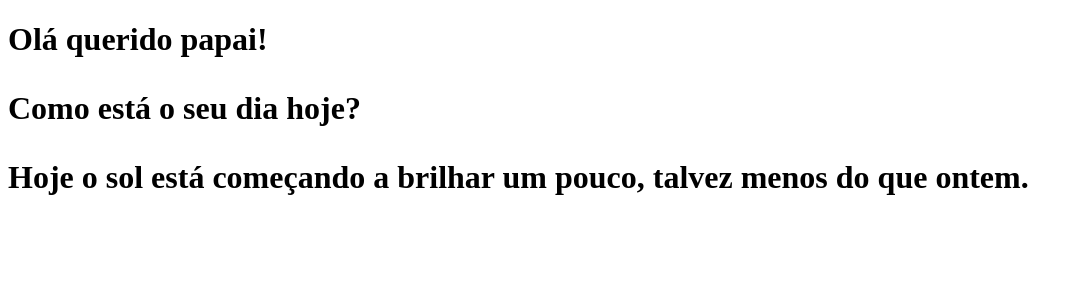
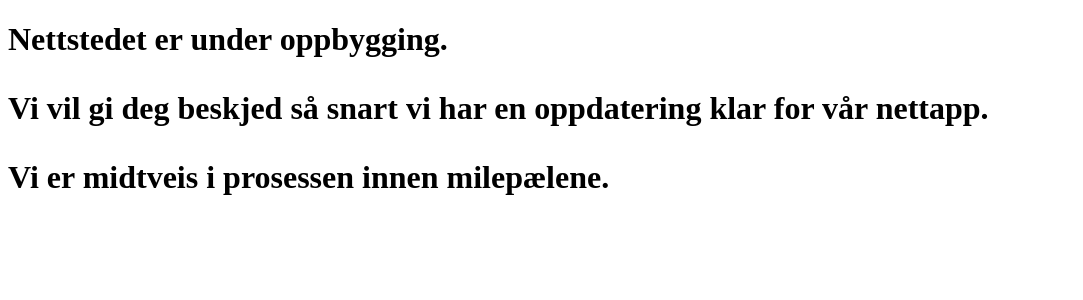
Before and after one commit to pfillipi/itpanytt, a Next.js app: page / in a window 1280 px wide. Shown: the top 300 px of the page, without its empty margins (0-1083 px from the left). Built offline with nearby package versions, Linux system fonts and the light colour scheme.

Commit message:
Oppdatering

```diff
--- a/pages/index.js
+++ b/pages/index.js
@@ -1,8 +1,13 @@
 function Home() {
-    return <h1>Olá querido papai!
-                <p>Como está o seu dia hoje?</p>
-                <p>Hoje o sol está começando a brilhar um pouco, talvez menos do que ontem.</p>
-            </h1>
+  return (
+    <h1>
+      Nettstedet er under oppbygging.
+      <p>Vi vil gi deg beskjed så snart vi har en oppdatering klar for vår nettapp.</p>
+      <p>
+      Vi er midtveis i prosessen innen milepælene.
+      </p>
+    </h1>
+  );
 }
 
 export default Home;
```
Also changed, not shown: package.json (+6 -1 lines), 2 other files (tests, documents, lock files or other folders).
